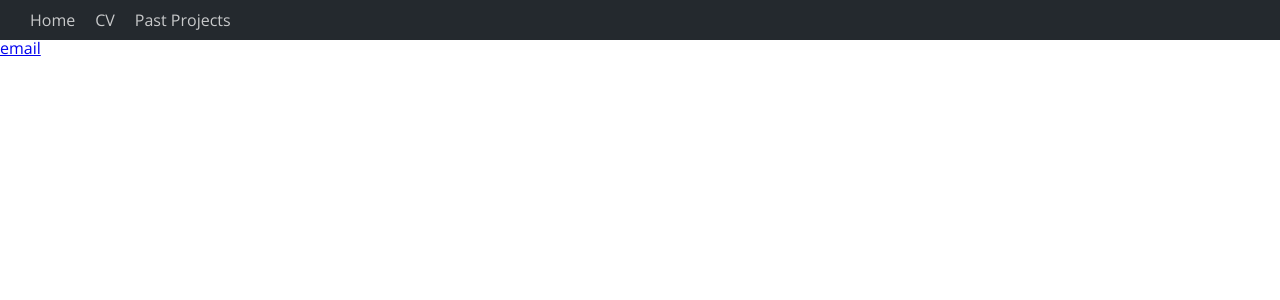
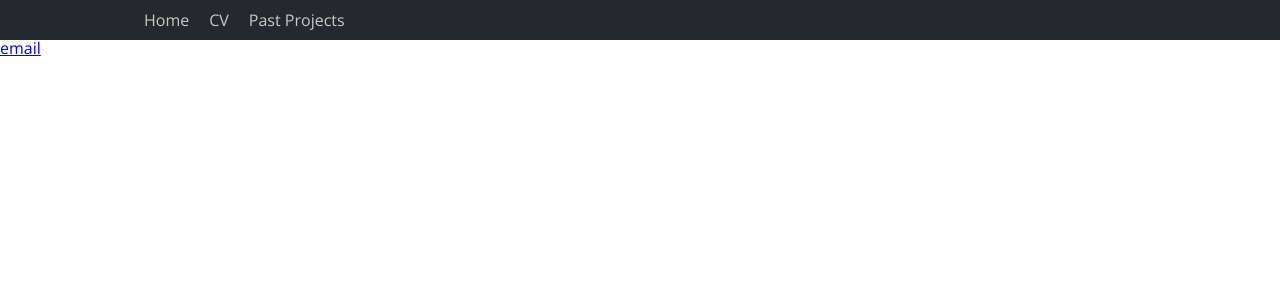
Before and after one commit to stephaneham/stephaneham.github.io, a Jekyll site: the page built from index.html, in a window 1280 px wide. Shown: the top 300 px of the page. Built offline with Jekyll 4.4.1, drawn with Linux system fonts in a browser that asks for light colours.

Commit message:
Update main.css

```diff
--- a/css/main.css
+++ b/css/main.css
@@ -112,7 +112,7 @@
 }
 
 nav{
-    padding: 0 20px;
+
 }
 
 nav li{
@@ -130,3 +130,9 @@
 nav li:hover a{
     color: rgba(255,255,255,1);
 }
+
+.container{
+    max-width: 1012px;
+    margin-left: auto;
+    margin-right: auto;
+}
```
